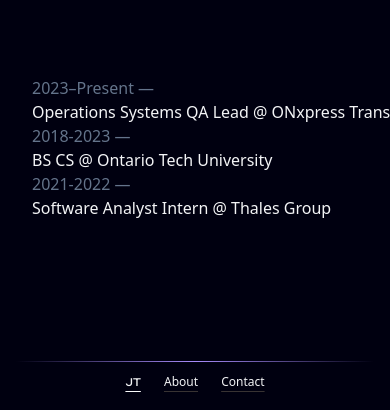
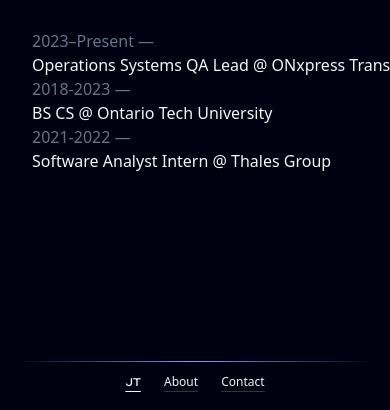
Before and after one commit to JustinT-compsci/portfolio, a website: page dist/index.html in a window 390 px wide. Shown: the part 434-844 px from the top of the page. Drawn offline with Linux system fonts and the light colour scheme.

Commit message:
Update index.html

```diff
--- a/dist/index.html
+++ b/dist/index.html
@@ -121,7 +121,7 @@
           </div>
           <!-- Recent -->
           <div class="flex recent">
-            <div class="w-full max-w-2xl px-4 sm:px-6 md:mx-[15%] lg:mx-[22%] my-[22%] sm:my-[15%] md:my-[14%] lg:my-[7%]">
+            <div class="mt-8 w-full max-w-2xl px-4 sm:px-6 md:mx-[15%] lg:mx-[22%] my-[22%] sm:my-[15%] md:my-[14%] lg:my-[7%]">
               <p>
                 <span class="text-slate-500">
                   2023–Present —
```
